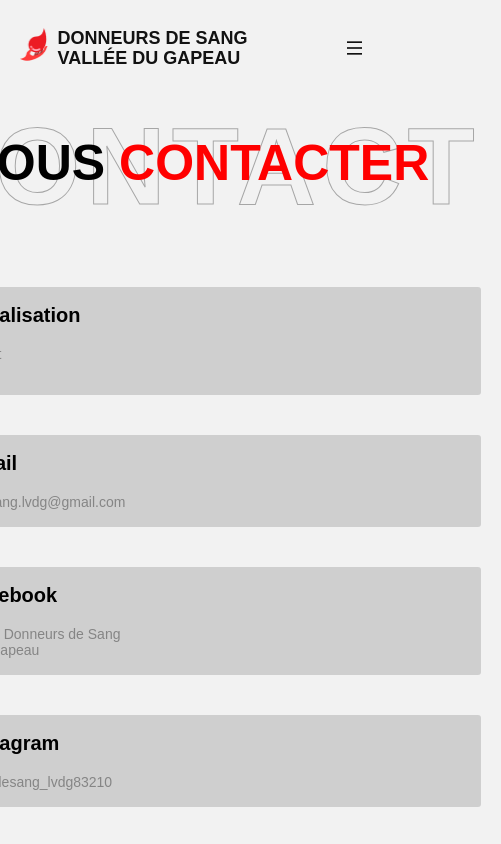
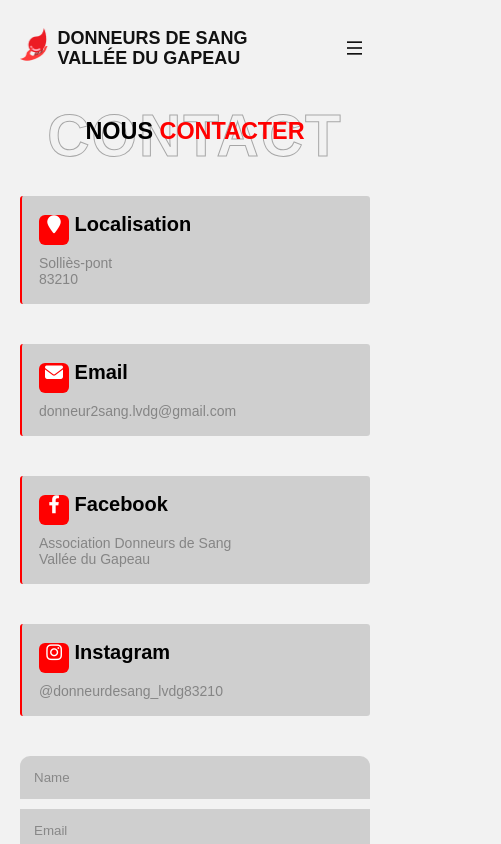
Before and after one commit to AyRickk/BloodRun, a Next.js app: page /contact in a window 390 px wide. Shown: the top 844 px of the page, 501 px wide, since content can reach past the window. Built offline with nearby package versions, Linux system fonts and the light colour scheme.

Commit message:
contact responsive

```diff
--- a/pages/components/Navbar.tsx
+++ b/pages/components/Navbar.tsx
@@ -36,9 +36,8 @@ const Navbar = () => {
                     <ul className="nav__list">
                         <li className="nav__link"><a href="/"><span>Accueil</span></a></li>
                         <li className="nav__link"><a href="/event"><span>L'évènement</span></a></li>
-                        <li className="nav__link"><a href="/results"><span>Résultats</span></a></li>
+                        {/*<li className="nav__link"><a href="/results"><span>Résultats</span></a></li>*/}
                         <li className="nav__link"><a href="/contact"><span>Contact</span></a></li>
-                        <li className="nav__link"><a href="/contact"><span>Test</span></a></li>
 
                         {/* ... the rest of your links and dropdowns ... */}
                     </ul>
--- a/pages/contact.tsx
+++ b/pages/contact.tsx
@@ -5,6 +5,9 @@ import isEmail from 'validator/lib/isEmail';
 import {useRouter} from 'next/router';
 import '../styles/contact.css';
 import '../styles/navbar.css';
+
+import Navbar from './components/Navbar';
+import CustomHead from './components/CustomHead';
 
 const ContactPage: React.FC = () => {
     const {query} = useRouter();
@@ -73,43 +76,8 @@ const ContactPage: React.FC = () => {
 
     return (
         <>
-            <Head>
-                <title>Blood Run</title>
-                <link rel="icon" type="image/png" href="/logo-ddn-1.png" />
-                <meta name="viewport" content="width=device-width, initial-scale=1"/>
-                <link href="https://cdn.jsdelivr.net/npm/remixicon@3.2.0/fonts/remixicon.css" rel="stylesheet"/>
-                <link rel="stylesheet" href="https://cdnjs.cloudflare.com/ajax/libs/font-awesome/6.4.0/css/all.min.css"
-                      integrity="sha512-iecdLmaskl7CVkqkXNQ/ZH/XLlvWZOJyj7Yy7tcenmpD1ypASozpmT/E0iPtmFIB46ZmdtAc9eNBvH0H/ZpiBw=="
-                      crossOrigin="anonymous" referrerPolicy="no-referrer"/>
-            </Head>
-            <header className="header">
-                <nav className="nav">
-                    <div className="nav__data">
-                        <a href="" className="logo">
-                            <img src="logo-ddn-1.png"/>
-                            <div className="logo-text">
-                                Donneurs de sang<br/>Vallée du gapeau
-                            </div>
-                        </a>
-
-                        <div className="nav__toggle" id="nav-toggle" onClick={toggleMenu}>
-                            <i className={`ri-menu-line nav__burger ${showIcon ? 'show-icon' : 'hide-icon'}`}></i>
-                            <i className={`ri-close-line nav__close ${showIcon ? 'hide-icon' : 'show-icon'}`}></i>
-                        </div>
-                    </div>
-
-                    <div className={`nav__menu ${showMenu ? 'show-menu' : ''}`} id="nav-menu">
-                        <ul className="nav__list">
-                            <li className="nav__link"><a href="/"><span>Accueil</span></a></li>
-                            <li className="nav__link"><a href="/about"><span>A propos</span></a></li>
-                            <li className="nav__link"><a href="/results"><span>Résultats</span></a></li>
-                            <li className="nav__link"><a href="/contact"><span>Contact</span></a></li>
-
-                            {/* ... the rest of your links and dropdowns ... */}
-                        </ul>
-                    </div>
-                </nav>
-            </header>
+            <CustomHead title="Contact"/>
+            <Navbar/>
             <br/>
             <br/>
             <br/>
--- a/styles/contact.css
+++ b/styles/contact.css
@@ -208,4 +208,21 @@ input::placeholder{
     .nameInput{
         border-radius: 10px 10px 0 0;
     }
+
+
+    .back-title{
+        text-align: center;
+        -webkit-text-stroke: 1px #00000050;
+        color: transparent;
+        font-size: 15vw; /* Adapte la taille de la police à la largeur de l'écran */
+        letter-spacing: 0.5vw; /* Adapte l'espacement des lettres à la largeur de l'écran */
+    }
+
+    .front-title{
+        color: #000;
+        font-weight: 900;
+        font-size: 6vw; /* Adapte la taille de la police à la largeur de l'écran */
+        transform: translateY(-13vw); /* Adapte le déplacement à la largeur de l'écran */
+    }
+
 }
```
